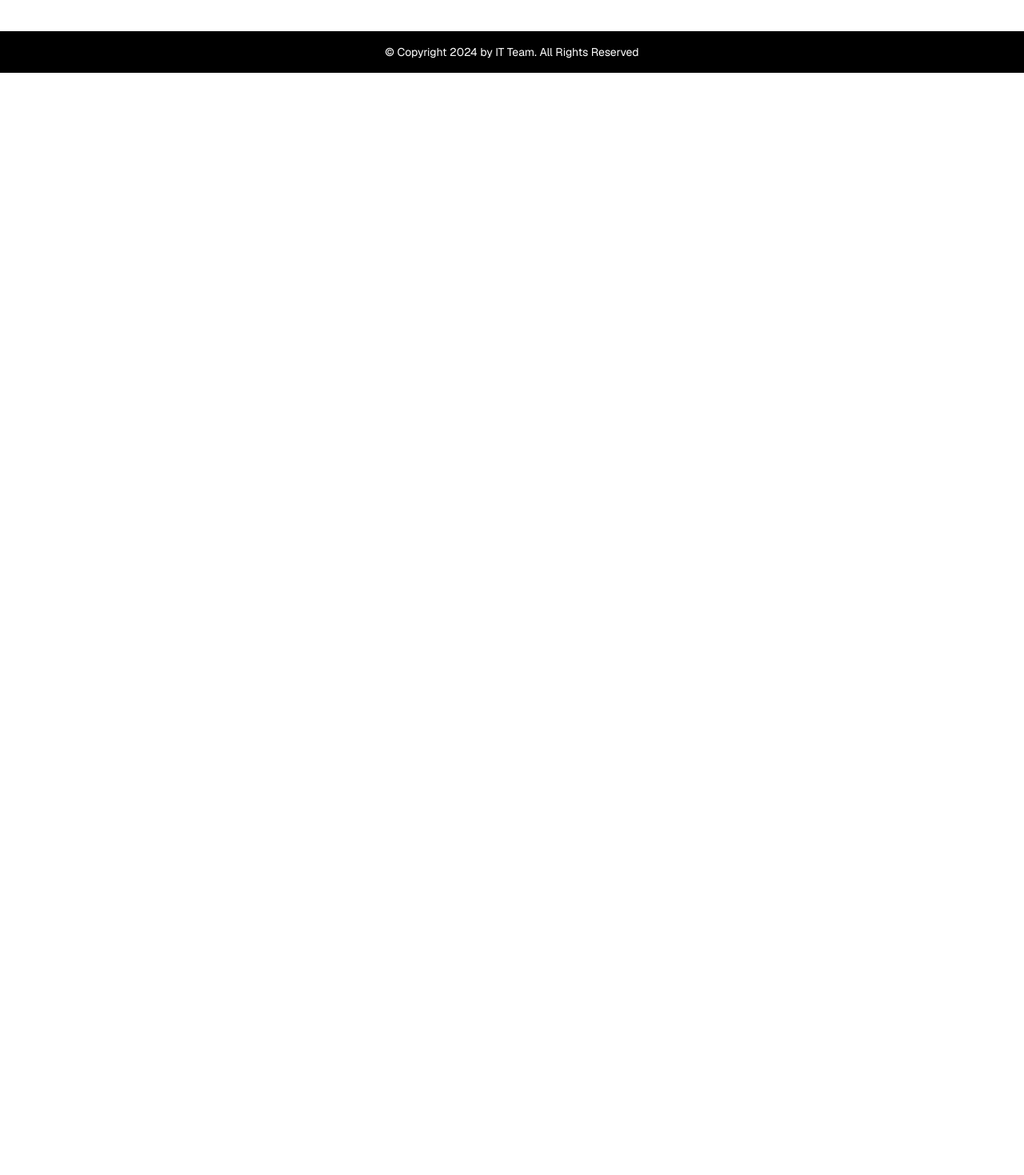
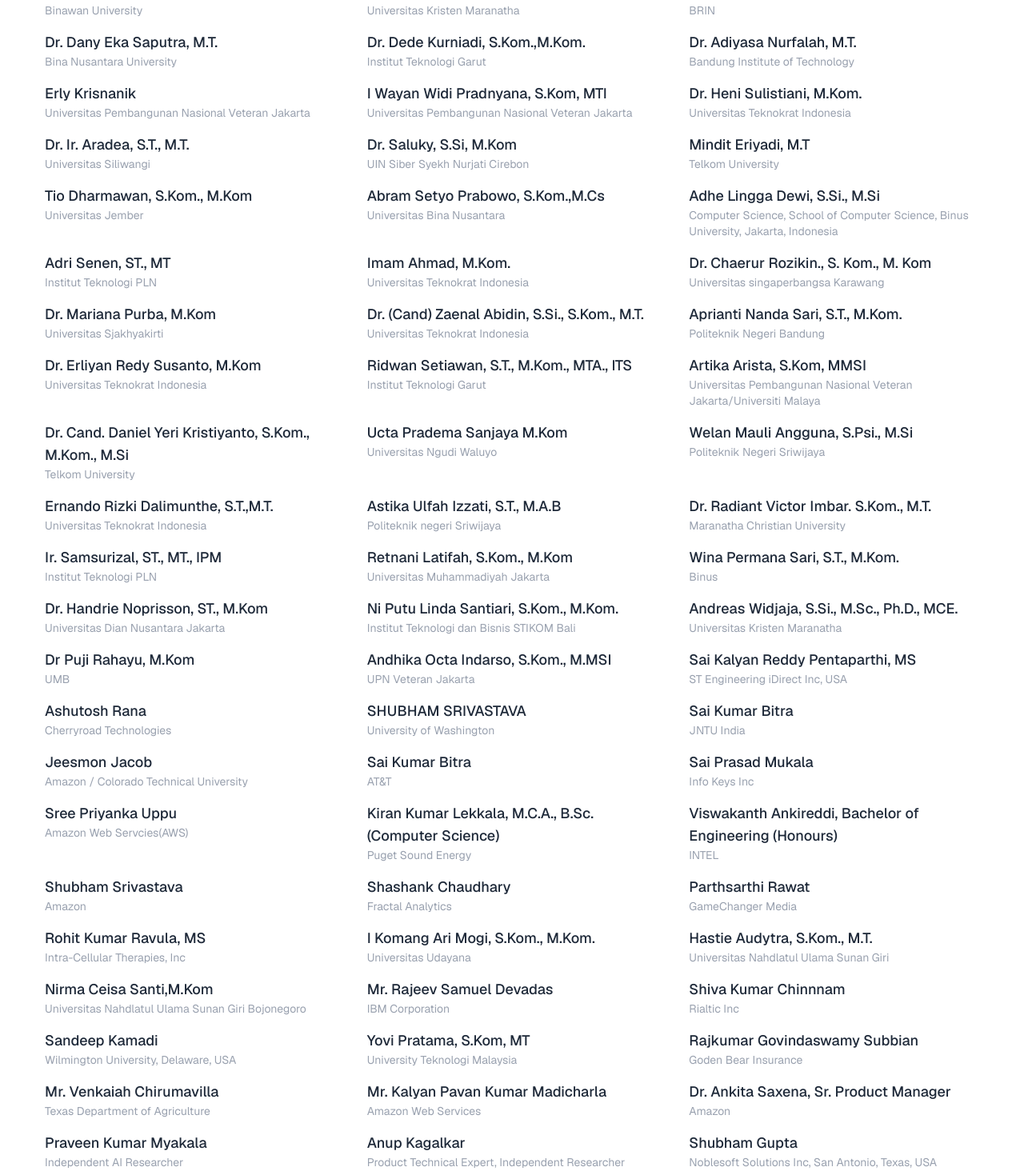
Before and after one commit to ISySRGg/Icaitech, a Next.js app: page /committee in a window 1280 px wide. Shown: the part 2081-3550 px from the top of the page at 80% size. Before the commit the page ends 2172 px from the top, so only its background shows below. Built offline with nearby package versions, Linux system fonts and the light colour scheme.

Commit message:
update-reviewer

```diff
--- a/contents/committee.ts
+++ b/contents/committee.ts
@@ -197,64 +197,276 @@
 ]
 
 export const reviewers: Committee[] = [
-  // {
-  //   name: "Julian Supardi",
-  //   affiliation: "Universitas Sriwijaya",
-  // },
-  // {
-  //   name: "Sukemi",
-  //   affiliation: "Universitas Sriwijaya",
-  // },
-  // {
-  //   name: "Dian Palupi",
-  //   affiliation: "Universitas Sriwijaya",
-  // },
-  // {
-  //   name: "Mira Afrina",
-  //   affiliation: "Universitas Sriwijaya",
-  // },
-  // {
-  //   name: "Abdiansyah",
-  //   affiliation: "Universitas Sriwijaya",
-  // },
-  // {
-  //   name: "Ermatita",
-  //   affiliation: "Universitas Sriwijaya",
-  // },
-  // {
-  //   name: "Ali Ibrahim",
-  //   affiliation: "Universitas Sriwijaya",
-  // },
-  // {
-  //   name: "Ahmad Heryanto",
-  //   affiliation: "Universitas Sriwijaya",
-  // },
-  // {
-  //   name: "Ahmad Zarkasi",
-  //   affiliation: "Universitas Sriwijaya",
-  // },
-  // {
-  //   name: "Ken Dhita Tania",
-  //   affiliation: "Universitas Sriwijaya",
-  // },
-  // {
-  //   name: "Fathoni",
-  //   affiliation: "Universitas Sriwijaya",
-  // },
-  // {
-  //   name: "Qurhanul Rizqie",
-  //   affiliation: "Universitas Sriwijaya",
-  // },
-  // {
-  //   name: "Anggina Primanita",
-  //   affiliation: "Universitas Sriwijaya",
-  // },
-  // {
-  //   name: "Hadipurnawan Satria",
-  //   affiliation: "Universitas Sriwijaya",
-  // },
-  // {
-  //   name: "Annisa Darmawahyuni",
-  //   affiliation: "Universitas Sriwijaya",
-  // },
+  {
+    name: "Dr Renan Prasta Jenie, STP, MT",
+    affiliation: "Binawan University",
+  },
+  {
+    name: "Prof. Dr.Ir. Mewati Ayub, M.T.",
+    affiliation: "Universitas Kristen Maranatha",
+  },
+  {
+    name: "Dr. Wiwin Suwarningsih, M.T.",
+    affiliation: "BRIN",
+  },
+  {
+    name: "Dr. Dany Eka Saputra, M.T.",
+    affiliation: "Bina Nusantara University",
+  },
+  {
+    name: "Dr. Dede Kurniadi, S.Kom.,M.Kom.",
+    affiliation: "Institut Teknologi Garut",
+  },
+  {
+    name: "Dr. Adiyasa Nurfalah, M.T.",
+    affiliation: "Bandung Institute of Technology",
+  },
+  {
+    name: "Erly Krisnanik",
+    affiliation: "Universitas Pembangunan Nasional Veteran Jakarta",
+  },
+  {
+    name: "I Wayan Widi Pradnyana, S.Kom, MTI",
+    affiliation: "Universitas Pembangunan Nasional Veteran Jakarta",
+  },
+  {
+    name: "Dr. Heni Sulistiani, M.Kom.",
+    affiliation: "Universitas Teknokrat Indonesia",
+  },
+  {
+    name: "Dr. Ir. Aradea, S.T., M.T.",
+    affiliation: "Universitas Siliwangi",
+  },
+  {
+    name: "Dr. Saluky, S.Si, M.Kom",
+    affiliation: "UIN Siber Syekh Nurjati Cirebon",
+  },
+  {
+    name: "Mindit Eriyadi, M.T",
+    affiliation: "Telkom University",
+  },
+  {
+    name: "Tio Dharmawan, S.Kom., M.Kom",
+    affiliation: "Universitas Jember",
+  },
+  {
+    name: "Abram Setyo Prabowo, S.Kom.,M.Cs",
+    affiliation: "Universitas Bina Nusantara",
+  },
+  {
+    name: "Adhe Lingga Dewi, S.Si., M.Si",
+    affiliation: "Computer Science, School of Computer Science, Binus University, Jakarta, Indonesia",
+  },
+  {
+    name: "Adri Senen, ST., MT",
+    affiliation: "Institut Teknologi PLN",
+  },
+  {
+    name: "Imam Ahmad, M.Kom.",
+    affiliation: "Universitas Teknokrat Indonesia",
+  },
+  {
+    name: "Dr. Chaerur Rozikin., S. Kom., M. Kom",
+    affiliation: "Universitas singaperbangsa Karawang",
+  },
+  {
+    name: "Dr. Mariana Purba, M.Kom",
+    affiliation: "Universitas Sjakhyakirti",
+  },
+  {
+    name: "Dr. (Cand) Zaenal Abidin, S.Si., S.Kom., M.T.",
+    affiliation: "Universitas Teknokrat Indonesia",
+  },
+  {
+    name: "Aprianti Nanda Sari, S.T., M.Kom.",
+    affiliation: "Politeknik Negeri Bandung",
+  },
+  {
+    name: "Dr. Erliyan Redy Susanto, M.Kom",
+    affiliation: "Universitas Teknokrat Indonesia",
+  },
+  {
+    name: "Ridwan Setiawan, S.T., M.Kom., MTA., ITS",
+    affiliation: "Institut Teknologi Garut",
+  },
+  {
+    name: "Artika Arista, S.Kom, MMSI",
+    affiliation: "Universitas Pembangunan Nasional Veteran Jakarta/Universiti Malaya",
+  },
+  {
+    name: "Dr. Cand. Daniel Yeri Kristiyanto, S.Kom., M.Kom., M.Si",
+    affiliation: "Telkom University",
+  },
+  {
+    name: "Ucta Pradema Sanjaya M.Kom",
+    affiliation: "Universitas Ngudi Waluyo",
+  },
+  {
+    name: "Welan Mauli Angguna, S.Psi., M.Si",
+    affiliation: "Politeknik Negeri Sriwijaya",
+  },
+  {
+    name: "Ernando Rizki Dalimunthe, S.T.,M.T.",
+    affiliation: "Universitas Teknokrat Indonesia",
+  },
+  {
+    name: "Astika Ulfah Izzati, S.T., M.A.B",
+    affiliation: "Politeknik negeri Sriwijaya",
+  },
+  {
+    name: "Dr. Radiant Victor Imbar. S.Kom., M.T.",
+    affiliation: "Maranatha Christian University",
+  },
+  {
+    name: "Ir. Samsurizal, ST., MT., IPM",
+    affiliation: "Institut Teknologi PLN",
+  },
+  {
+    name: "Retnani Latifah, S.Kom., M.Kom",
+    affiliation: "Universitas Muhammadiyah Jakarta",
+  },
+  {
+    name: "Wina Permana Sari, S.T., M.Kom.",
+    affiliation: "Binus",
+  },
+  {
+    name: "Dr. Handrie Noprisson, ST., M.Kom",
+    affiliation: "Universitas Dian Nusantara Jakarta",
+  },
+  {
+    name: "Ni Putu Linda Santiari, S.Kom., M.Kom.",
+    affiliation: "Institut Teknologi dan Bisnis STIKOM Bali",
+  },
+  {
+    name: "Andreas Widjaja, S.Si., M.Sc., Ph.D., MCE.",
+    affiliation: "Universitas Kristen Maranatha",
+  },
+  {
+    name: "Dr Puji Rahayu, M.Kom",
+    affiliation: "UMB",
+  },
+  {
+    name: "Andhika Octa Indarso, S.Kom., M.MSI",
+    affiliation: "UPN Veteran Jakarta",
+  },
+  {
+    name: "Sai Kalyan Reddy Pentaparthi, MS",
+    affiliation: "ST Engineering iDirect Inc, USA",
+  },
+  {
+    name: "Ashutosh Rana",
+    affiliation: "Cherryroad Technologies",
+  },
+  {
+    name: "SHUBHAM SRIVASTAVA",
+    affiliation: "University of Washington",
+  },
+  {
+    name: "Sai Kumar Bitra",
+    affiliation: "JNTU India",
+  },
+  {
+    name: "Jeesmon Jacob",
+    affiliation: "Amazon / Colorado Technical University",
+  },
+  {
+    name: "Sai Kumar Bitra",
+    affiliation: "AT&T",
+  },
+  {
+    name: "Sai Prasad Mukala",
+    affiliation: "Info Keys Inc",
+  },
+  {
+    name: "Sree Priyanka Uppu",
+    affiliation: "Amazon Web Servcies(AWS)",
+  },
+  {
+    name: "Kiran Kumar Lekkala, M.C.A., B.Sc. (Computer Science)",
+    affiliation: "Puget Sound Energy",
+  },
+  {
+    name: "Viswakanth Ankireddi, Bachelor of Engineering (Honours)",
+    affiliation: "INTEL",
+  },
+  {
+    name: "Shubham Srivastava",
+    affiliation: "Amazon",
+  },
+  {
+    name: "Shashank Chaudhary",
+    affiliation: "Fractal Analytics",
+  },
+  {
+    name: "Parthsarthi Rawat",
+    affiliation: "GameChanger Media",
+  },
+  {
+    name: "Rohit Kumar Ravula, MS",
+    affiliation: "Intra-Cellular Therapies, Inc",
+  },
+  {
+    name: "I Komang Ari Mogi, S.Kom., M.Kom.",
+    affiliation: "Universitas Udayana",
+  },
+  {
+    name: "Hastie Audytra, S.Kom., M.T.",
+    affiliation: "Universitas Nahdlatul Ulama Sunan Giri",
+  },
+  {
+    name: "Nirma Ceisa Santi,M.Kom",
+    affiliation: "Universitas Nahdlatul Ulama Sunan Giri Bojonegoro",
+  },
+  {
+    name: "Mr. Rajeev Samuel Devadas",
+    affiliation: "IBM Corporation",
+  },
+  {
+    name: "Shiva Kumar Chinnnam",
+    affiliation: "Rialtic Inc",
+  },
+  {
+    name: "Sandeep Kamadi",
+    affiliation: "Wilmington University, Delaware, USA",
+  },
+  {
+    name: "Yovi Pratama, S.Kom, MT",
+    affiliation: "University Teknologi Malaysia",
+  },
+  {
+    name: "Rajkumar Govindaswamy Subbian",
+    affiliation: "Goden Bear Insurance",
+  },
+  {
+    name: "Mr. Venkaiah Chirumavilla",
+    affiliation: "Texas Department of Agriculture",
+  },
+  {
+    name: "Mr. Kalyan Pavan Kumar Madicharla",
+    affiliation: "Amazon Web Services",
+  },
+  {
+    name: "Dr. Ankita Saxena, Sr. Product Manager",
+    affiliation: "Amazon",
+  },
+  {
+    name: "Praveen Kumar Myakala",
+    affiliation: "Independent AI Researcher",
+  },
+  {
+    name: "Anup Kagalkar",
+    affiliation: "Product Technical Expert, Independent Researcher",
+  },
+  {
+    name: "Shubham Gupta",
+    affiliation: "Noblesoft Solutions Inc, San Antonio, Texas, USA",
+  },
+  {
+    name: "Satish Kabade",
+    affiliation: "Independent Researcher",
+  },
+  {
+    name: "Sameeksha Gupta",
+    affiliation: "Meta Platforms",
+  },
 ]
```
